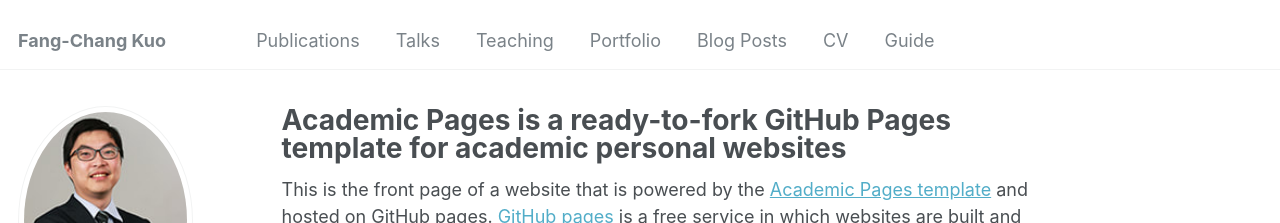
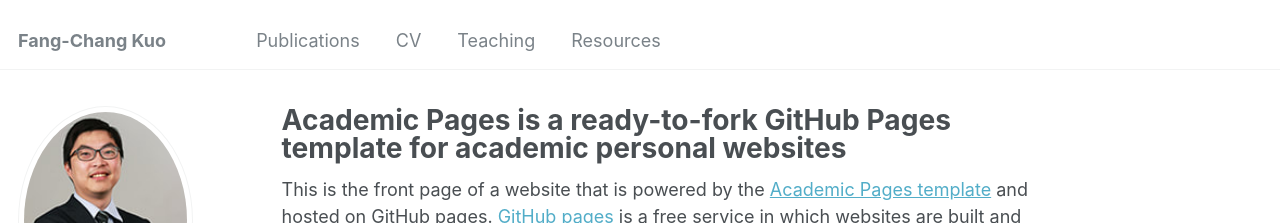
Before and after one commit to fangchangkuo/fangchangkuo.github.io, a Jekyll site: the page built from _pages/about.md, in a window 1280 px wide. Shown: the top 223 px of the page. Built offline with Jekyll 4.4.1, drawn with Linux system fonts in a browser that asks for light colours; some web fonts are replaced.

Commit message:
Update navigation.yml

```diff
--- a/_data/navigation.yml
+++ b/_data/navigation.yml
@@ -3,20 +3,11 @@ main:
   - title: "Publications"
     url: /publications/
 
-  - title: "Talks"
-    url: /talks/
+  - title: "CV"
+    url: /cv/
 
   - title: "Teaching"
     url: /teaching/
 
-  - title: "Portfolio"
-    url: /portfolio/
-
-  - title: "Blog Posts"
-    url: /year-archive/
-
-  - title: "CV"
-    url: /cv/
-
-  - title: "Guide"
+  - title: "Resources"
     url: /markdown/
```
